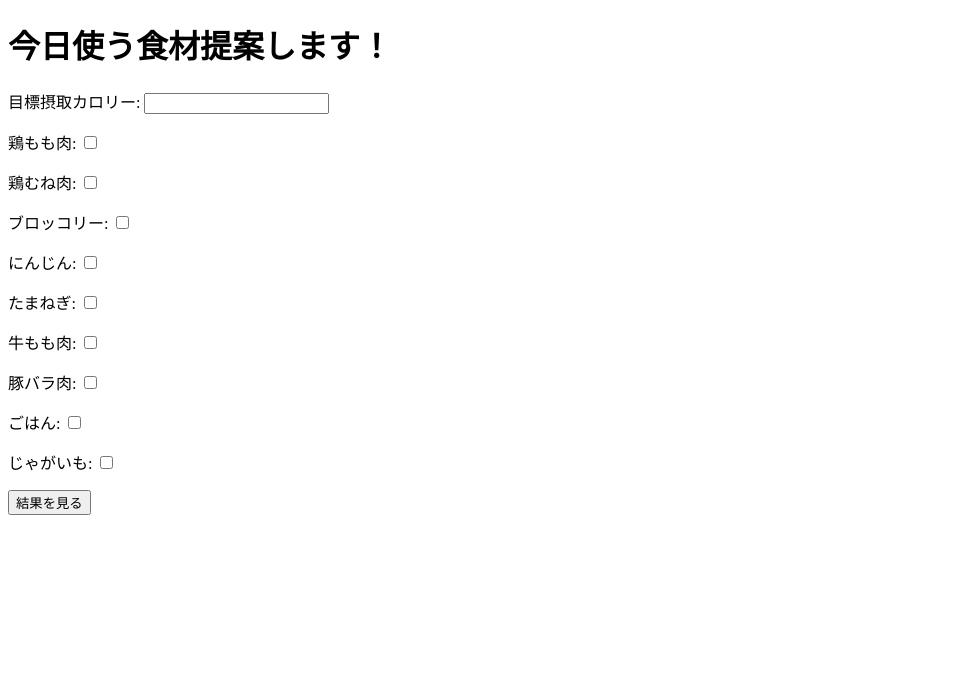
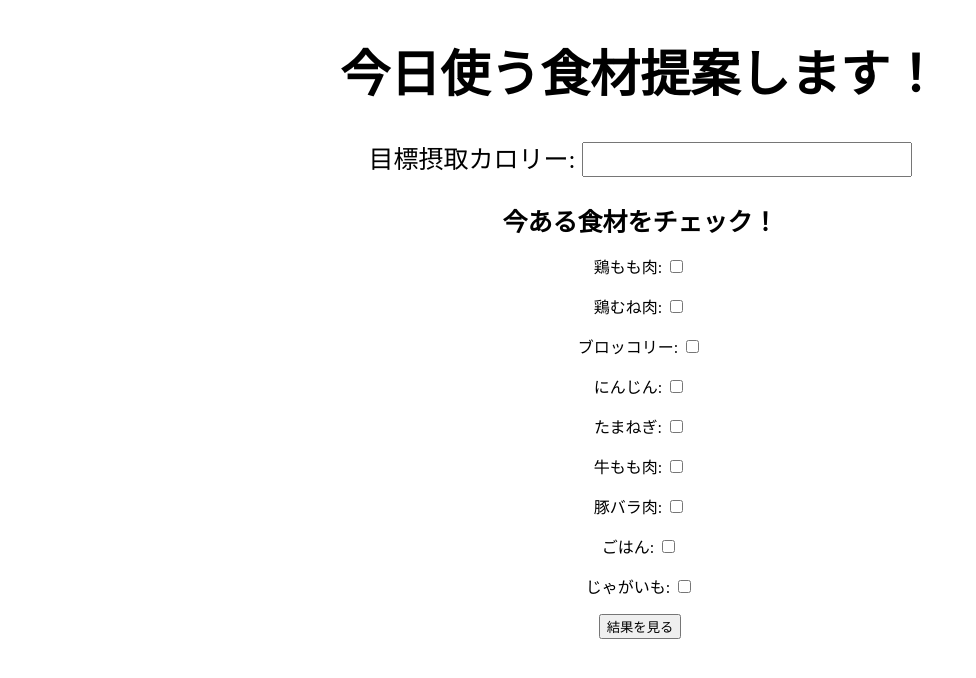
Before and after one commit to Im-not-yoneda/food-recommend, a Django app: page / in a window 1280 px wide. Shown: the top 678 px of the page, without its empty margins (0-976 px from the left). Run offline with Django 4.2, Linux system fonts and the light colour scheme.

Commit message:
cssの追加

```diff
--- a/LastWork/LastWork/settings.py
+++ b/LastWork/LastWork/settings.py
@@ -117,6 +117,11 @@ USE_TZ = True
 # https://docs.djangoproject.com/en/4.2/howto/static-files/
 
 STATIC_URL = 'static/'
+STATICFILES_DIRS = (
+    [
+        os.path.join(BASE_DIR, "static"),
+    ]
+)
 
 # Default primary key field type
 # https://docs.djangoproject.com/en/4.2/ref/settings/#default-auto-field
--- /dev/null
+++ b/LastWork/static/css/style.css
@@ -0,0 +1,29 @@
+h1 {
+  font-size: 50px;
+  text-align: center;
+}
+form {
+  text-align: center;
+}
+form .calory {
+  font-size: 25px;
+}
+form .calory input {
+  font-size: 25px;
+}
+form .foods-label {
+  font-size: 25px;
+  font-weight: bold;
+}
+.result {
+  display: flex;
+}
+.result-content {
+  flex: 1;
+}
+.result-content {
+  text-align: center;
+}
+.result-content li {
+  list-style: none;
+}
--- a/LastWork/templates/polls/index.html
+++ b/LastWork/templates/polls/index.html
@@ -3,29 +3,38 @@
   <head>
     <meta charset="UTF-8" />
     <meta name="viewport" content="width=device-width, initial-scale=1.0" />
+    <link href="../../static/css/style.css" rel="stylesheet" />
     <title>Document</title>
   </head>
   <body>
     <h1>今日使う食材提案します！</h1>
     <form method="post">
-      {% csrf_token %} {{ formNum.as_p }} {% csrf_token %} {{ formBox.as_p }}
+      <div class="calory">{% csrf_token %} {{ formNum.as_p }}</div>
+      <div class="foods-label">今ある食材をチェック！</div>
+      <div class="foods">{% csrf_token %} {{ formBox.as_p }}</div>
       <button type="submit">結果を見る</button>
     </form>
 
     {% if result %}
-    <h2>入力した値:</h2>
+    <div class="result">
+      <div class="result-content">
+        <h2>入力した値</h2>
         <ul>
-      <li>入力したカロリー:{{ result }}</li>
-      <li>選択した食材一覧:{{ option }}</li>
-      <li>選択した食材のカロリー:{{ weights }}</li>
-      <li>価値:{{ values }}</li>
+          <li>入力した目標カロリー：{{ result }}kcal</li>
+          <li>選択した食材一覧：{{ option }}</li>
+          <li>選択した食材のカロリー：{{ weights }}</li>
+          <li>選択した食材の価値：{{ values }}</li>
         </ul>
+      </div>
       {% endif %} {% if calory %}
-    <h2>提案する食材:</h2>
+      <div class="result-content">
+        <h2>これを使って料理しよう！</h2>
         <ul>
-      <li>{{ calory }}</li>
+          <li>総カロリー：{{ calory }}kcal</li>
           <li>{{ name }}</li>
         </ul>
+      </div>
+    </div>
     {% endif %}
   </body>
 </html>
```
Lines whose indentation alone changed are shown as unchanged.
